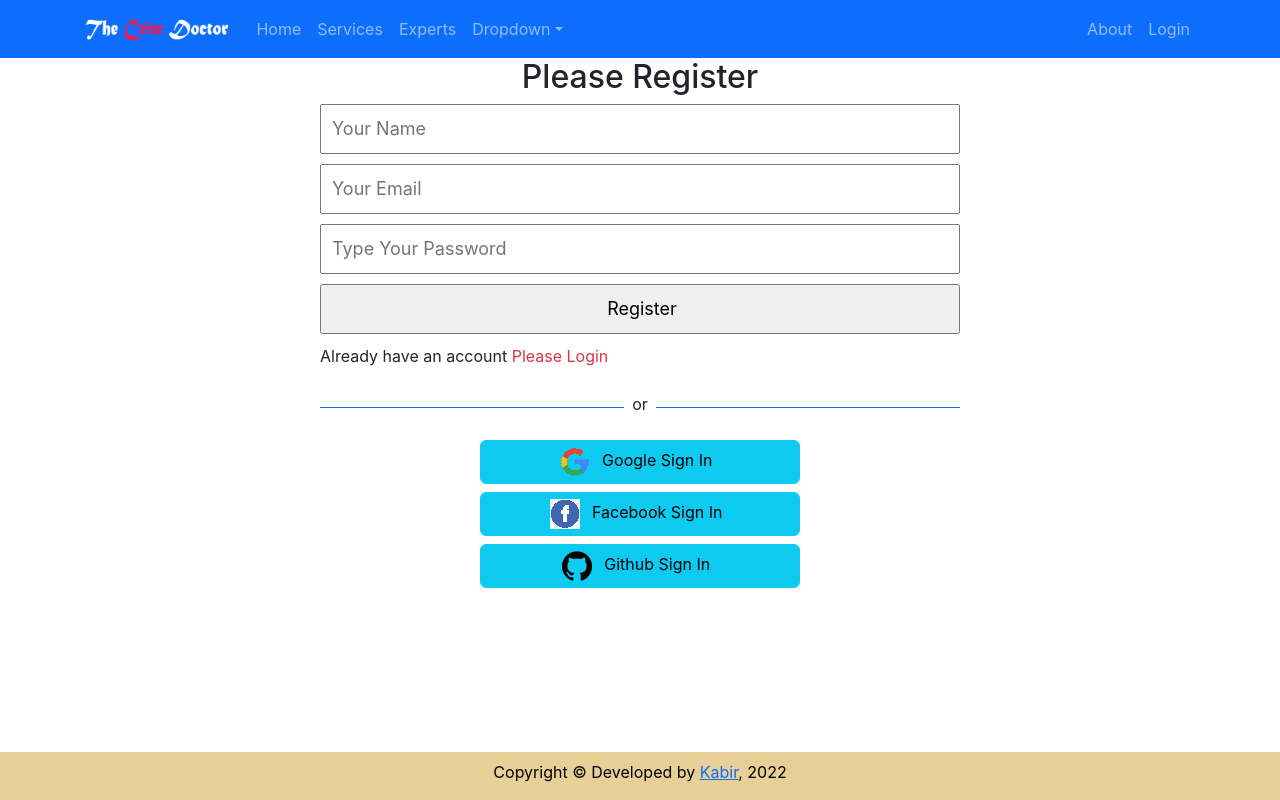
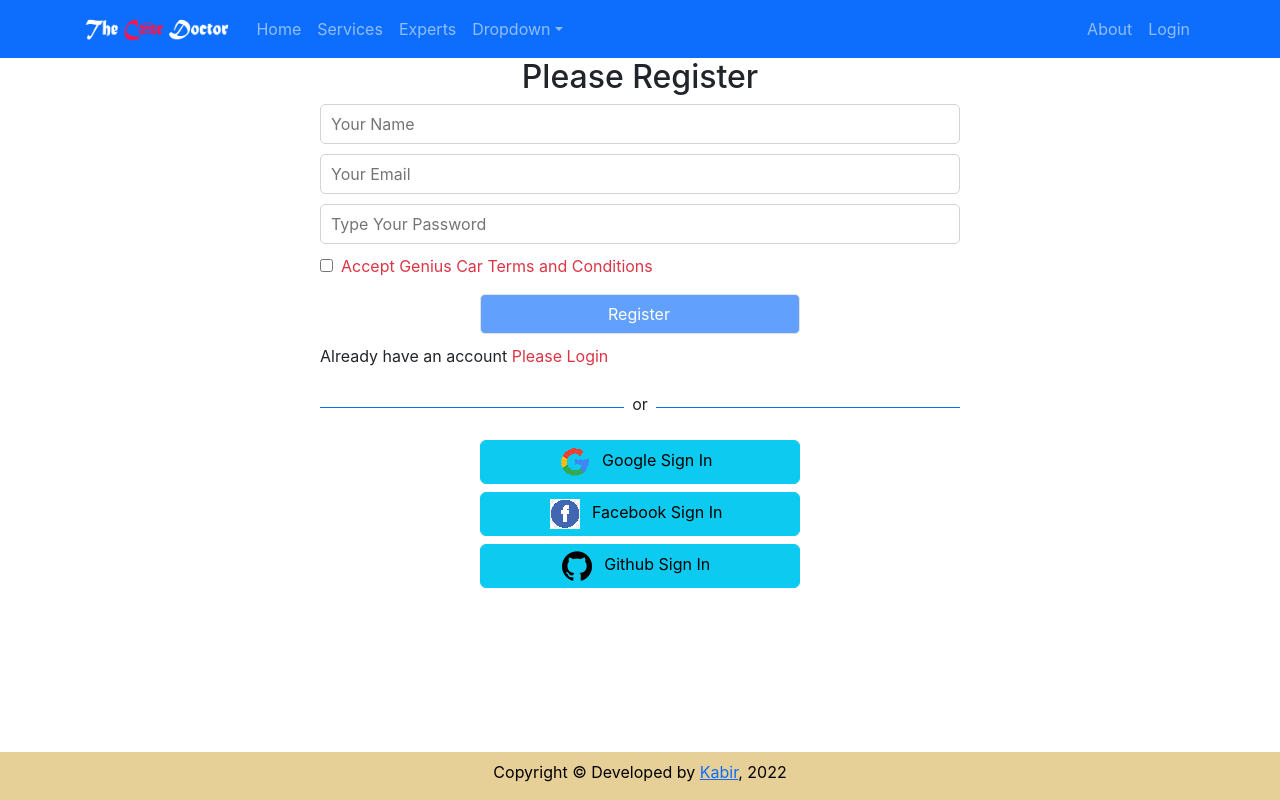
Before and after one commit to rezaun/genius-car-services, a React (Create React App) app: page /register in a window 1280 px wide. Built offline with nearby package versions, Linux system fonts and the light colour scheme; no server answers.

Commit message:
apply conditional css

```diff
--- a/src/Pages/Login/Login/Login.js
+++ b/src/Pages/Login/Login/Login.js
@@ -1,6 +1,7 @@
+import { async } from '@firebase/util';
 import React, { useRef } from 'react';
 import { Button, Form } from 'react-bootstrap';
-import { useSignInWithEmailAndPassword } from 'react-firebase-hooks/auth';
+import { useSendPasswordResetEmail, useSignInWithEmailAndPassword } from 'react-firebase-hooks/auth';
 import { Link, useLocation, useNavigate } from 'react-router-dom';
 import auth from '../../../firebase.init';
 import SocialLogin from '../SocialLogin/SocialLogin';
@@ -21,15 +22,15 @@ const Login = () => {
         error,
     ] = useSignInWithEmailAndPassword(auth);
 
+    const [sendPasswordResetEmail, sending] = useSendPasswordResetEmail(auth);
+
     if (user) {
         navigate(from, { replace: true });
     }
 
 
     if (error ) {
-        errorElement = <div>
-            <p className='text-danger'>Error: {error?.message}</p>
-        </div>
+        errorElement = <p className='text-danger'>Error: {error?.message}</p>
     }
 
     const handleSubmit = event => {
@@ -42,6 +43,12 @@ const Login = () => {
 
     const navigateRegister = event => {
         navigate('/register');
+    }
+
+    const resetPassword = async() =>{
+        const email = emailRef.current.value;
+        await sendPasswordResetEmail(email);
+          alert('Sent email');
     }
 
     return (
@@ -57,15 +64,13 @@ const Login = () => {
                     <Form.Label>Password</Form.Label>
                     <Form.Control ref={passwordRef} type="password" placeholder="Password" required />
                 </Form.Group>
-                <Form.Group className="mb-3" controlId="formBasicCheckbox">
-                    <Form.Check type="checkbox" label="Check me out" />
-                </Form.Group>
-                <Button variant="primary" type="submit">
-                    Submit
+                <Button variant="primary w-50 mx-auto d-block mb-2" type="submit">
+                    Login
                 </Button>
             </Form>
             {errorElement}
             <p>New to Genius Car? <Link to="/register" className='text-danger pe-auto text-decoration-none' onClick={navigateRegister}>Please Register</Link> </p>
+            <p>Forget Password?? <Link to="/register" className='text-danger pe-auto text-decoration-none' onClick={resetPassword}>Reset Password</Link> </p>
             <SocialLogin></SocialLogin>
         </div>
     );
--- a/src/Pages/Login/Register/Register.css
+++ b/src/Pages/Login/Register/Register.css
@@ -3,11 +3,13 @@
     width: 50%;
 }
 
-.register input{
+.register input:not([type=checkbox]){
     display: block;
     width: 100%;
-    height: 50px;
+    height: 40px;
+    border-radius: 5px;
+    border:1px solid lightgray;
     padding-left: 10px;
-    font-size: 18px;
+    font-size: 16px;
     margin-bottom: 10px;
 }
--- a/src/Pages/Login/Register/Register.js
+++ b/src/Pages/Login/Register/Register.js
@@ -1,4 +1,4 @@
-import React from 'react';
+import React, { useState } from 'react';
 import { Link, useNavigate } from 'react-router-dom';
 import auth from '../../../firebase.init';
 import './Register.css';
@@ -6,6 +6,7 @@ import { useCreateUserWithEmailAndPassword } from 'react-firebase-hooks/auth';
 import SocialLogin from '../SocialLogin/SocialLogin';
 
 const Register = () => {
+    const [agree, setAgree] = useState(false);
     const navigate = useNavigate();
 
     const [
@@ -13,15 +14,15 @@ const Register = () => {
         user,
         loading,
         error,
-      ] = useCreateUserWithEmailAndPassword(auth);
+    ] = useCreateUserWithEmailAndPassword(auth);
 
 
 
-    const navigateLogin = () =>{
+    const navigateLogin = () => {
         navigate('/login');
     }
 
-    const handleRegister = event =>{
+    const handleRegister = event => {
         event.preventDefault();
         const name = event.target.name.value;
         const email = event.target.email.value;
@@ -31,17 +32,24 @@ const Register = () => {
     }
     return (
         <div className='register'>
-            <h2 style={{textAlign:'center'}}>Please Register</h2>
+            <h2 style={{ textAlign: 'center' }}>Please Register</h2>
             <form onSubmit={handleRegister}>
-                <input type="text" placeholder='Your Name' name='name' required/>
+                <input type="text" placeholder='Your Name' name='name' required />
 
-                <input type="email" name='email' placeholder='Your Email' required/>
+                <input type="email" name='email' placeholder='Your Email' required />
 
-                <input type="password" name='password' placeholder='Type Your Password' required/>
+                <input type="password" name='password' placeholder='Type Your Password' required />
+                <input onClick={() => setAgree(!agree)} type="checkbox" name="terms" id="terms" />
+                {/* <label className={agree ? 'text-primary ps-2' : 'ps-2 text-danger'} htmlFor='terms'> Accept Genius Car Terms and Conditions</label> */}
+                <label className={`ps-2 ${agree ? '' :'text-danger'}`} htmlFor='terms'> Accept Genius Car Terms and Conditions</label>
 
-                <input type="submit" value='Register'/>
+                <input
+                    disabled={!agree}
+                    className=' w-50 btn btn-primary mx-auto mt-3'
+                    type="submit"
+                    value='Register' />
             </form>
-            <p>Already have an account <Link to='/login' className='text-danger pe-auto text-decoration-none' onClick={navigateLogin}>Please Login</Link> </p>
+            <p>Already have an account <Link to='/login' className='text-danger pe-auto text-decoration-none ' onClick={navigateLogin}>Please Login</Link> </p>
             <SocialLogin></SocialLogin>
         </div>
     );
--- a/src/Pages/Login/SocialLogin/SocialLogin.js
+++ b/src/Pages/Login/SocialLogin/SocialLogin.js
@@ -13,9 +13,7 @@ const SocialLogin = () => {
     let errorElement;
 
     if (error || error1) {
-        errorElement = <div>
-            <p className='text-danger'>Error: {error?.message}{error1?.message}</p>
-        </div>
+        errorElement = <p className='text-danger'>Error: {error?.message}{error1?.message}</p>
     }
 
     if (user || user1) {
```
